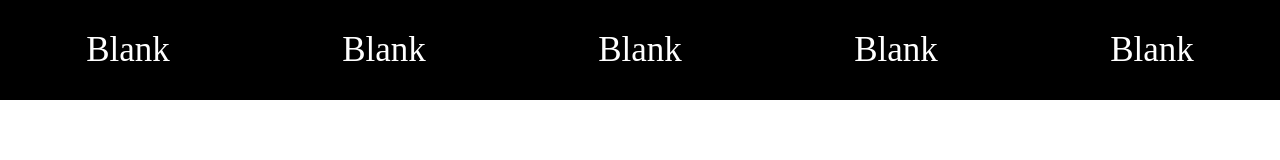
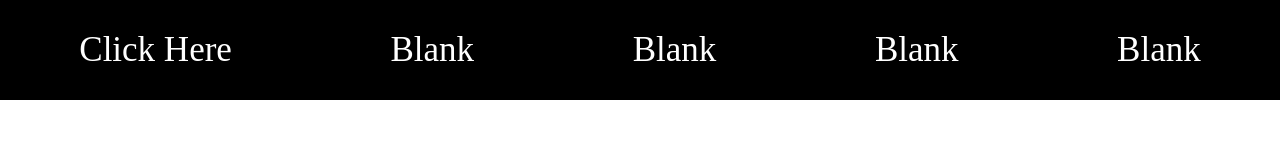
Before and after one commit to DrogonToothless/Git-Github-Workflow, a plain HTML site: page index.html in a window 1280 px wide. Drawn offline with Linux system fonts and the light colour scheme.

Commit message:
added one link in header ;)

```diff
--- a/index.html
+++ b/index.html
@@ -10,7 +10,7 @@
     <header>
         <nav>
             <ul>
-                <li>Blank</li>
+                <a href="https://www.youtube.com/watch?v=dQw4w9WgXcQ"><li>Click Here</li></a>
                 <li>Blank</li>
                 <li>Blank</li>
                 <li>Blank</li>
--- a/style.css
+++ b/style.css
@@ -21,3 +21,10 @@ nav ul li {
     font-size: 35px;
     margin-top: 30px;
 }
+nav ul a {
+    display: inline;
+    font-size: 35px;
+    margin-top: 30px;
+    text-decoration: none;
+    color: white;
+}
```
